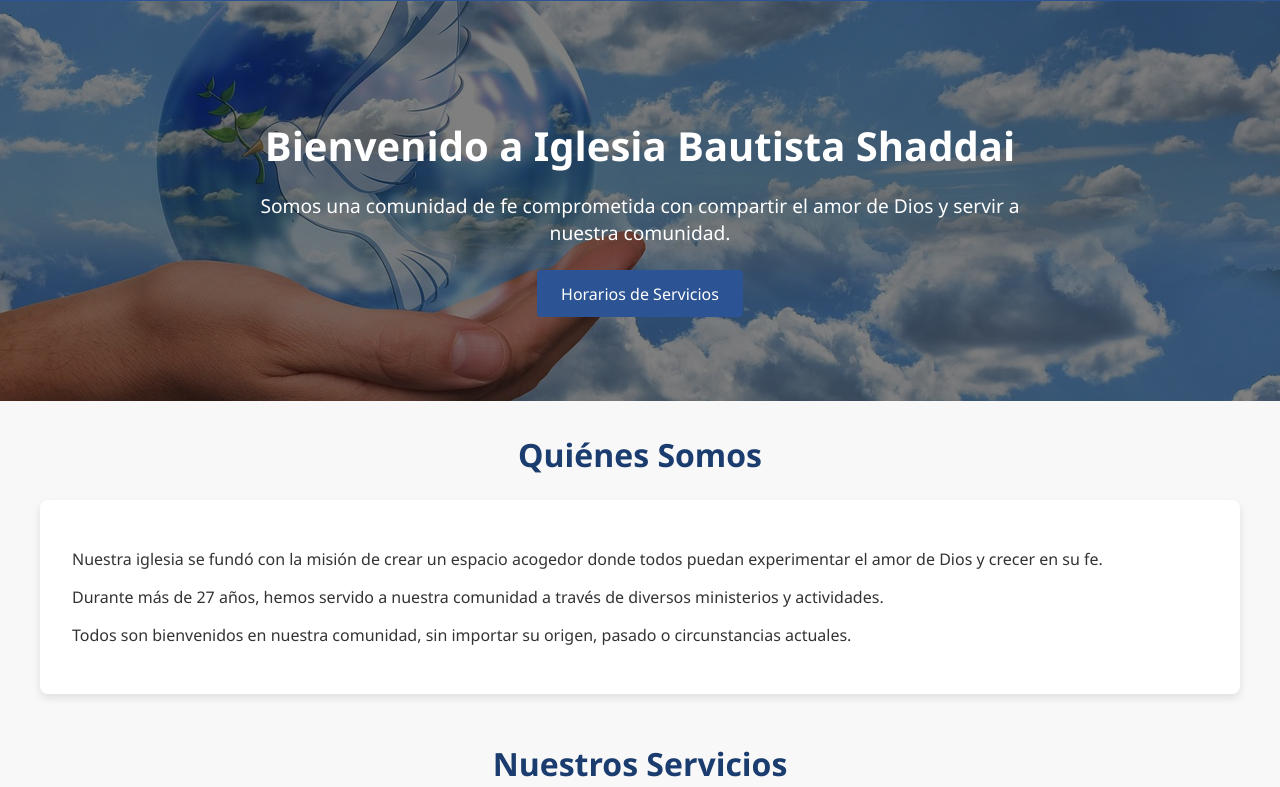
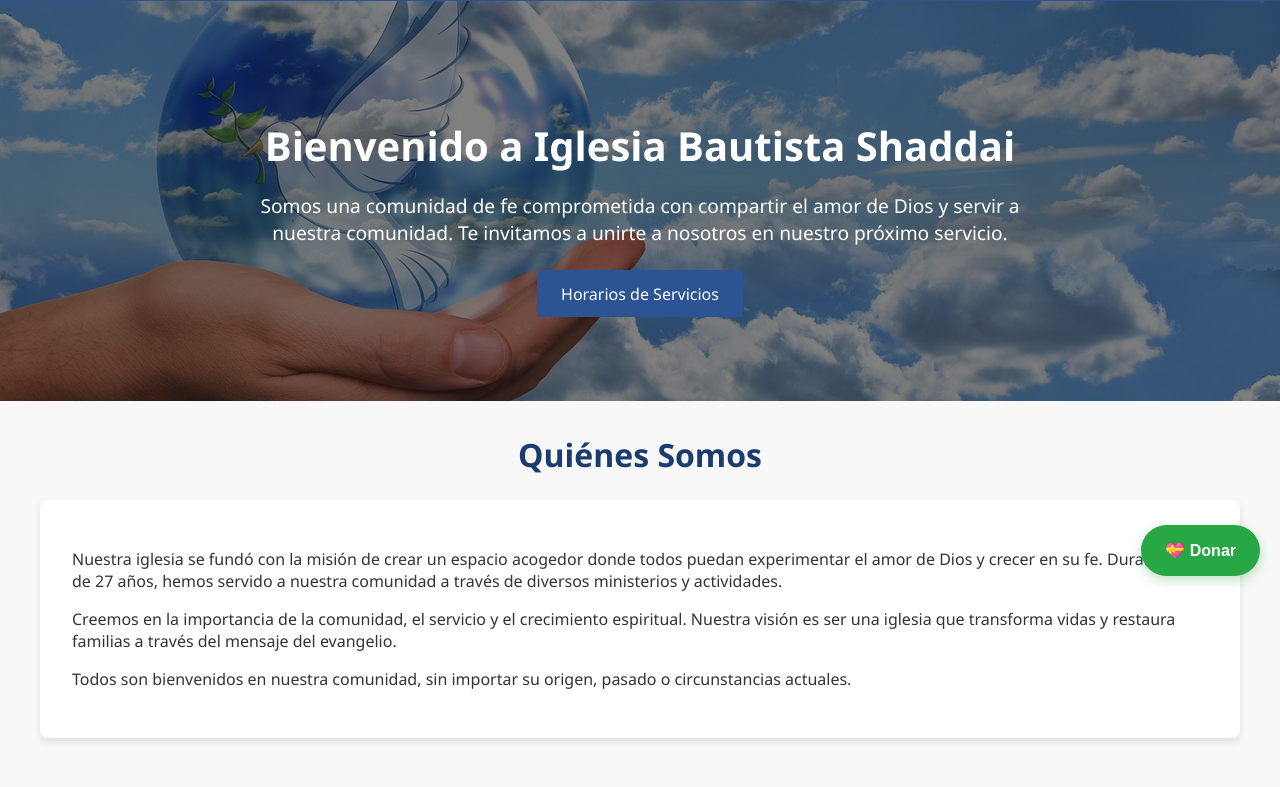
Before and after one commit to XXGianX/Iglesia-Bautista-Shaddai, a Flask app: page / in a window 1280 px wide. Shown: the part 204-991 px from the top of the page. Run offline with Flask 3, Linux system fonts and the light colour scheme.

Commit message:
Update index.html

```diff
--- a/templates/index.html
+++ b/templates/index.html
@@ -5,6 +5,7 @@
   <meta name="viewport" content="width=device-width, initial-scale=1.0" />
   <title>Iglesia Bautista Shaddai</title>
   <link rel="stylesheet" href="{{ url_for('static', filename='index.css') }}">
+  <script src="{{ url_for('static', filename='script.js') }}"></script>
   <style>
     nav ul {
       display: flex;
@@ -79,11 +80,11 @@
       <li><a href="#equipo">Equipo Pastoral</a></li>
       <li><a href="#contacto">Contacto</a></li>
       <li id="login-nav-item">
-        <form id="login-form" method="POST">
-          <label for="usuario">Usuario:</label>
-          <input type="text" id="usuario" name="usuario" required>
-          <label for="clave">Contraseña:</label>
-          <input type="password" id="clave" name="clave" required>
+        <form id="login-form" onsubmit="handleLogin(event)">
+          <label for="username">Usuario:</label>
+          <input type="text" id="username" name="username" required>
+          <label for="password">Contraseña:</label>
+          <input type="password" id="password" name="password" required>
           <button type="submit">Ingresar</button>
         </form>
       </li>
@@ -98,10 +99,38 @@
     {% endif %}
   {% endwith %}
 
+  <button class="btn btn-donate" onclick="openDonationModal()">💝 Donar</button>
+
+  <div id="donationModal" class="modal">
+    <div class="modal-content">
+      <div class="modal-header">
+        <h2>Realizar Donación</h2>
+        <button class="close-btn" onclick="closeDonationModal()">×</button>
+      </div>
+      <div class="modal-body">
+        <div class="donation-methods">
+          {% for method in ['yape', 'plin', 'bcp', 'interbank', 'bbva', 'efectivo'] %}
+          <div class="donation-method" onclick="selectMethod('{{ method }}')">
+            <div class="method-icon {{ method }}">{{ method|upper }}</div>
+            <div class="method-info">
+              <h3>{{ method|capitalize }}</h3>
+              <p>{{ 'Donación en persona' if method == 'efectivo' else 'Transferencia o pago electrónico' }}</p>
+            </div>
+          </div>
+          {% endfor %}
+        </div>
+      </div>
+      <div class="modal-footer">
+        <button class="btn btn-secondary" onclick="closeDonationModal()">Cancelar</button>
+        <button class="btn btn-primary" onclick="processDonation()">Continuar</button>
+      </div>
+    </div>
+  </div>
+
   <section class="banner" id="inicio">
     <div class="banner-content">
       <h1>Bienvenido a Iglesia Bautista Shaddai</h1>
-      <p>Somos una comunidad de fe comprometida con compartir el amor de Dios y servir a nuestra comunidad.</p>
+      <p>Somos una comunidad de fe comprometida con compartir el amor de Dios y servir a nuestra comunidad. Te invitamos a unirte a nosotros en nuestro próximo servicio.</p>
       <a href="#servicios" class="btn">Horarios de Servicios</a>
     </div>
   </section>
@@ -110,8 +139,8 @@
     <section class="section" id="nosotros">
       <h2 class="section-title">Quiénes Somos</h2>
       <div class="announcements">
-        <p>Nuestra iglesia se fundó con la misión de crear un espacio acogedor donde todos puedan experimentar el amor de Dios y crecer en su fe.</p>
-        <p>Durante más de 27 años, hemos servido a nuestra comunidad a través de diversos ministerios y actividades.</p>
+        <p>Nuestra iglesia se fundó con la misión de crear un espacio acogedor donde todos puedan experimentar el amor de Dios y crecer en su fe. Durante más de 27 años, hemos servido a nuestra comunidad a través de diversos ministerios y actividades.</p>
+        <p>Creemos en la importancia de la comunidad, el servicio y el crecimiento espiritual. Nuestra visión es ser una iglesia que transforma vidas y restaura familias a través del mensaje del evangelio.</p>
         <p>Todos son bienvenidos en nuestra comunidad, sin importar su origen, pasado o circunstancias actuales.</p>
       </div>
     </section>
@@ -120,21 +149,21 @@
       <h2 class="section-title">Nuestros Servicios</h2>
       <div class="services">
         <div class="service-card">
-          <img src="static/images/servicio-dominical.jpg" alt="Servicio Dominical">
+          <img src="{{ url_for('static', filename='images/servicio-dominical.jpg') }}" alt="Servicio Dominical">
           <div>
             <h3>Servicio Dominical</h3>
             <p><strong>Horario:</strong> Domingos 10:00 AM</p>
           </div>
         </div>
         <div class="service-card">
-          <img src="static/images/estudio-biblico.jpg" alt="Estudio Bíblico">
+          <img src="{{ url_for('static', filename='images/estudio-biblico.jpg') }}" alt="Estudio Bíblico">
           <div>
             <h3>Estudio Bíblico</h3>
             <p><strong>Horario:</strong> Miércoles 7:00 PM</p>
           </div>
         </div>
         <div class="service-card">
-          <img src="static/images/jovenes.jpg" alt="Reunión de Jóvenes">
+          <img src="{{ url_for('static', filename='images/jovenes.jpg') }}" alt="Reunión de Jóvenes">
           <div>
             <h3>Reunión de Jóvenes</h3>
             <p><strong>Horario:</strong> Viernes 7:00 PM</p>
@@ -158,7 +187,7 @@
       <h2 class="section-title">Nuestro Equipo Pastoral</h2>
       <div class="team">
         <div class="team-member">
-          <img src="static/images/pastor.jpg" alt="Pastor Crisólogo Enríquez">
+          <img src="{{ url_for('static', filename='images/pastor.jpg') }}" alt="Pastor Crisólogo Enríquez">
           <p class="team-name">Crisólogo Enríquez</p>
           <p class="team-role">Pastor Principal</p>
         </div>
@@ -168,7 +197,7 @@
     <section class="section" id="contacto">
       <h2 class="section-title">Contáctanos</h2>
       <div class="contact-info">
-        <p>Estamos aquí para responder tus preguntas y ayudarte a conectar con nuestra comunidad.</p>
+        <p>Estamos aquí para ayudarte a conectar con nuestra comunidad.</p>
         <div class="contact-methods">
           <div class="contact-method">
             <h3>📍 Dirección</h3>
@@ -183,6 +212,9 @@
             <p>info@iglesiabautistashaddai.org</p>
           </div>
         </div>
+        <div class="map">
+          <iframe src="https://www.google.com/maps/embed?pb=!4v1747178854463!..." width="100%" height="100%" style="border:0;" allowfullscreen="" loading="lazy"></iframe>
+        </div>
       </div>
     </section>
   </main>
@@ -192,17 +224,35 @@
       <div class="footer-section">
         <h3>Iglesia Bautista Shaddai</h3>
         <p>Un lugar de fe, esperanza y amor donde todos son bienvenidos.</p>
+        <div class="social-links">
+          <a href="#">FB</a><a href="#">IG</a><a href="#">YT</a>
+        </div>
       </div>
       <div class="footer-section">
         <h3>Horarios</h3>
-        <p><strong>Servicio Dominical:</strong> 10:00 AM</p>
-        <p><strong>Estudio Bíblico:</strong> Miércoles 7:00 PM</p>
-        <p><strong>Jóvenes:</strong> Viernes 7:00 PM</p>
+        <p><strong>Domingo:</strong> 10:00 AM</p>
+        <p><strong>Miércoles:</strong> 7:00 PM</p>
+        <p><strong>Viernes:</strong> 7:00 PM</p>
       </div>
     </div>
     <div class="copyright">
       <p>© 2025 Iglesia Bautista Shaddai. Todos los derechos reservados.</p>
     </div>
   </footer>
+
+  <script>
+    function handleLogin(event) {
+      event.preventDefault();
+      const username = document.getElementById('username').value;
+      const password = document.getElementById('password').value;
+      if (username === 'crisologo' && password === '123456') {
+        alert('¡Login exitoso! Redirigiendo...');
+        window.location.href = "{{ url_for('index') }}";
+      } else {
+        alert('Usuario o contraseña incorrectos.');
+        document.getElementById('username').focus();
+      }
+    }
+  </script>
 </body>
 </html>
```
